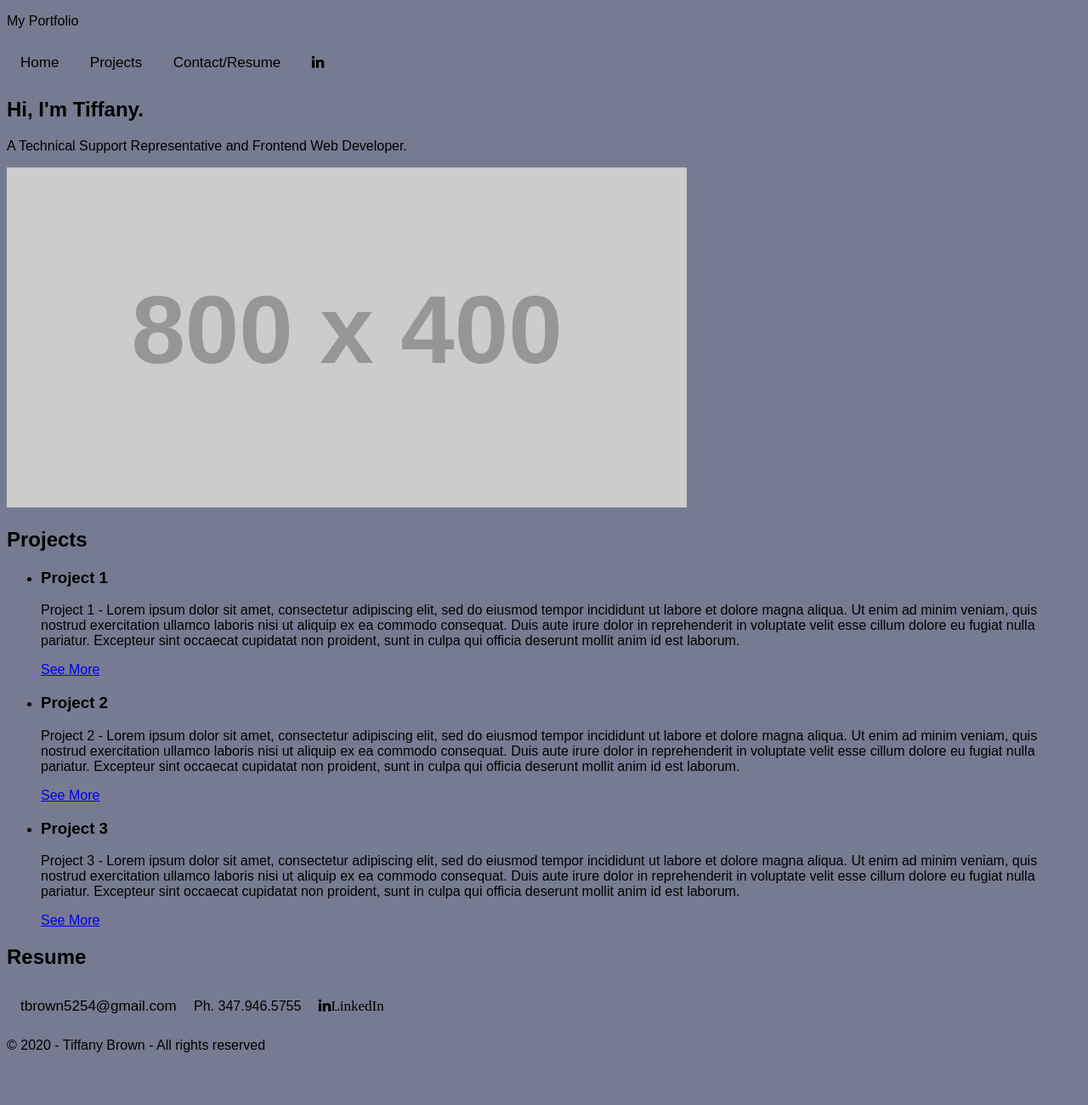
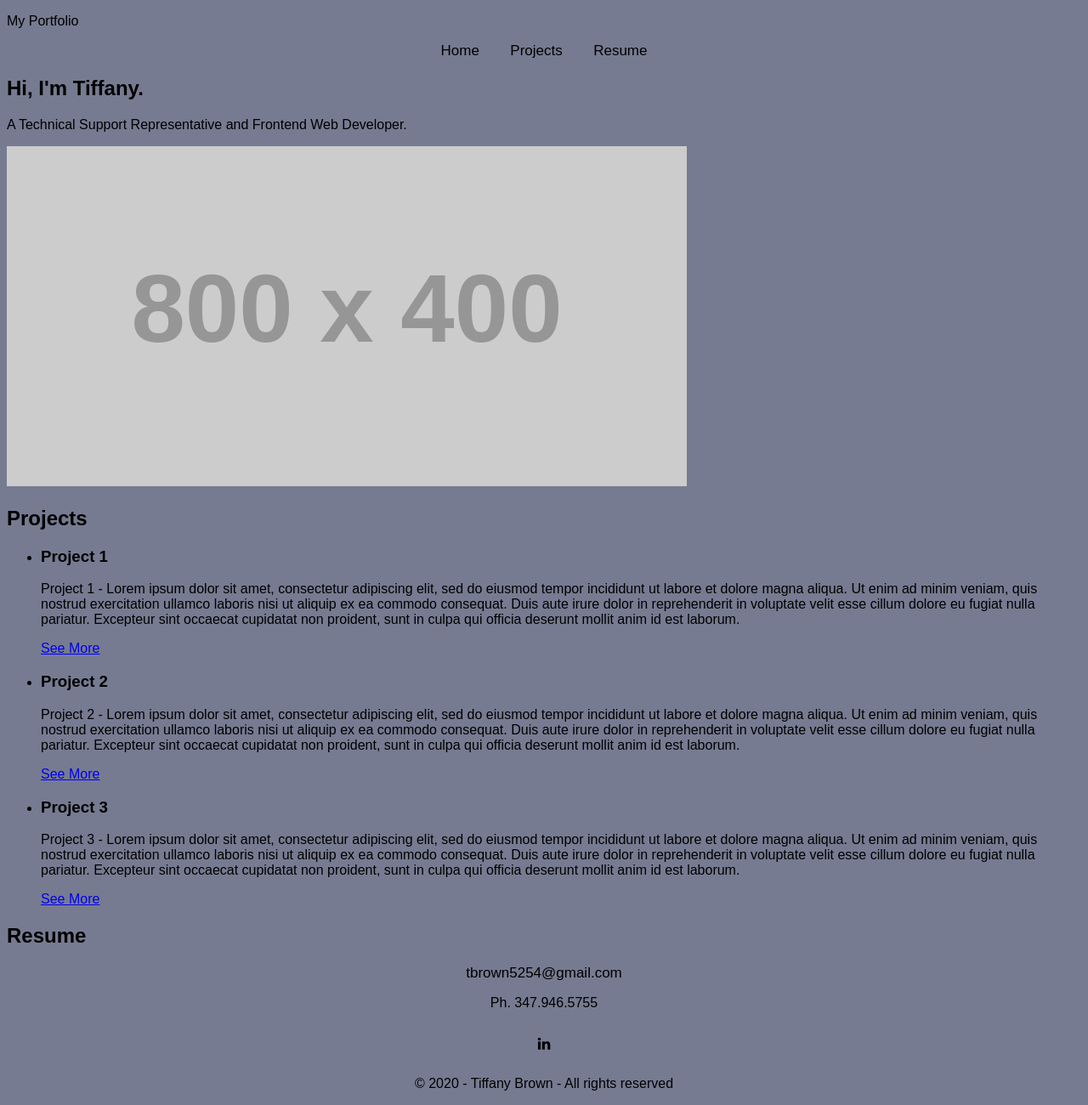
Before and after one commit to TJBrowne/tb-portfolio, a plain HTML site: page index.html in a window 1280 px wide. Shown: the whole page at 85% size. Before the commit the page ends 1255 px from the top, so only its background shows below. Drawn offline with Linux system fonts and the light colour scheme; placeholder pictures from the web are drawn by us; a web font is replaced by a local one.

Commit message:
more css on nav and footer, and cleanup

```diff
--- a/index.css
+++ b/index.css
@@ -10,6 +10,7 @@
 
 /* Add a black background color to the top navigation */
 .top-nav {
+    text-align: center;
     /* background-color: #2a324b; */
     overflow: hidden;
   }
@@ -36,14 +37,12 @@
     color: #e1e5ee;
   }
 
-  /* .contact {
-    overflow: hidden;
-  } */
+  .contact {
+    text-align: center;
+  }
 
   .contact a {
-      /* float: center; */
       color: black;
-      text-align: center;
       padding: 14px 16px;
       text-decoration: none;
       font-size: 17px;
@@ -54,5 +53,5 @@
   }
 
   .copy {
-      float: center;
+      text-align: center;
   }
--- a/index.html
+++ b/index.html
@@ -20,8 +20,8 @@
       <nav class="top-nav">
             <a href="">Home</a>
             <a href="">Projects</a>
-            <a href="">Contact/Resume</a>
-            <a href="#" class="fa fa-linkedin"></a>
+            <a href="">Resume</a>
+            <!-- <a href="#" class="fa fa-linkedin"></a> -->
       </nav>
     </header>
     <main>
@@ -30,14 +30,6 @@
         <p>A Technical Support Representative and Frontend Web Developer.</p>
         <img src="http://via.placeholder.com/800x400" alt="Placeholder image" />
       </section>
-      <!-- <h1>Introduction</h1>
-      <p>
-        My name is Tiffany Brown, I was born and raised in Brooklyn, NY to
-        Jamaican parents. I am currently a Technical Support Representative @
-        SevenRooms. My passion is to become a Software Engineer/ Data Analyst,
-        using my talents to further the advancement of technology and my
-        company!
-      </p> -->
       <section class="projects">
           <h2>Projects</h2>
           <ul>
@@ -91,15 +83,11 @@
     </main>
 
     <footer>
-      <!-- <a href="#" class="fa fa-linkedin"></a>
-      <a href="#" class="fa fa-twitter"></a> -->
-
       <div class="contact">
             <a href="tbrown5254@gmail.com">tbrown5254@gmail.com</a>
-            Ph. 347.946.5755
-            <a href="#" class="fa fa-linkedin">LinkedIn</a>
+            <p>Ph. 347.946.5755</p>
+            <a href="https://www.linkedin.com/in/tjcbrown/" class="fa fa-linkedin"> </a>
       </div>
-
       <p class="copy">&copy; 2020 - Tiffany Brown - All rights reserved</p>
     </footer>
 
```
